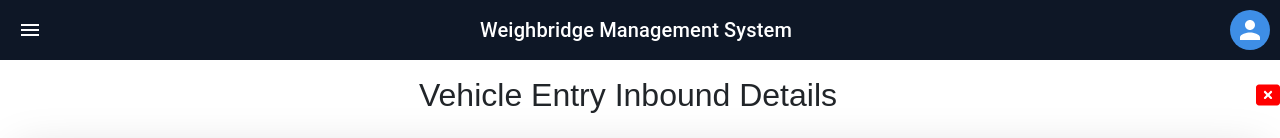
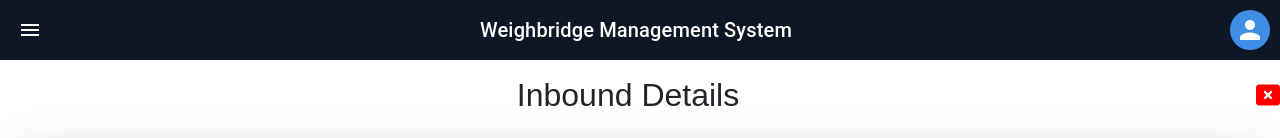
Before and after one commit to sai1997Ld/WeighBridgeFrontend, a React (Vite) app: page /VehicleEntryDetails in a window 1280 px wide. Shown: the top 138 px of the page. Built offline with nearby package versions, Linux system fonts and the light colour scheme; no server answers.

Commit message:
Refactor inbound details page titles for consistency

```diff
--- a/src/components/GateUser/src/components/Vehicle Entry/VehicleEntryDetails.jsx
+++ b/src/components/GateUser/src/components/Vehicle Entry/VehicleEntryDetails.jsx
@@ -334,7 +334,7 @@ function VehicleEntryDetails() {
     <SideBar2>
 <div className="container-fluid d-flex justify-content-center align-items-center" style={{ marginTop: "-50px" }}>    <div className="row justify-content-center">
       <div className="col-md-10">
-            <h2 className="text-center mb-4">Vehicle Entry Inbound Details</h2>
+            <h2 className="text-center mb-4">Inbound Details</h2>
             <div className="row">
               <div className="col-md-3 mb-3">
                 <label htmlFor="poNo" className="form-label">PO No:<span className="text-danger fw-bold">*</span></label>
--- a/src/components/GateUser/src/components/Vehicle_Entry/VehicleEntryInboundDetails.jsx
+++ b/src/components/GateUser/src/components/Vehicle_Entry/VehicleEntryInboundDetails.jsx
@@ -489,7 +489,7 @@ const VehicleEntryInboundDetails = ({ ticketNo }) => {
   return (
     <div className="VehicleEntryDetailsMainContent">
       <div className="d-flex justify-content-between align-items-center mt-3">
-              <h2 className="text-center mx-auto">Vehicle Entry Inbound Details</h2>
+              <h2 className="text-center mx-auto">Inbound Details</h2>
 
               <FontAwesomeIcon icon={faRectangleXmark} style={{float: "right", fontSize: "1.5em", color: "red", cursor: "pointer"}}  className="mb-2" onClick={() => navigate(-1)}/>
 
```
